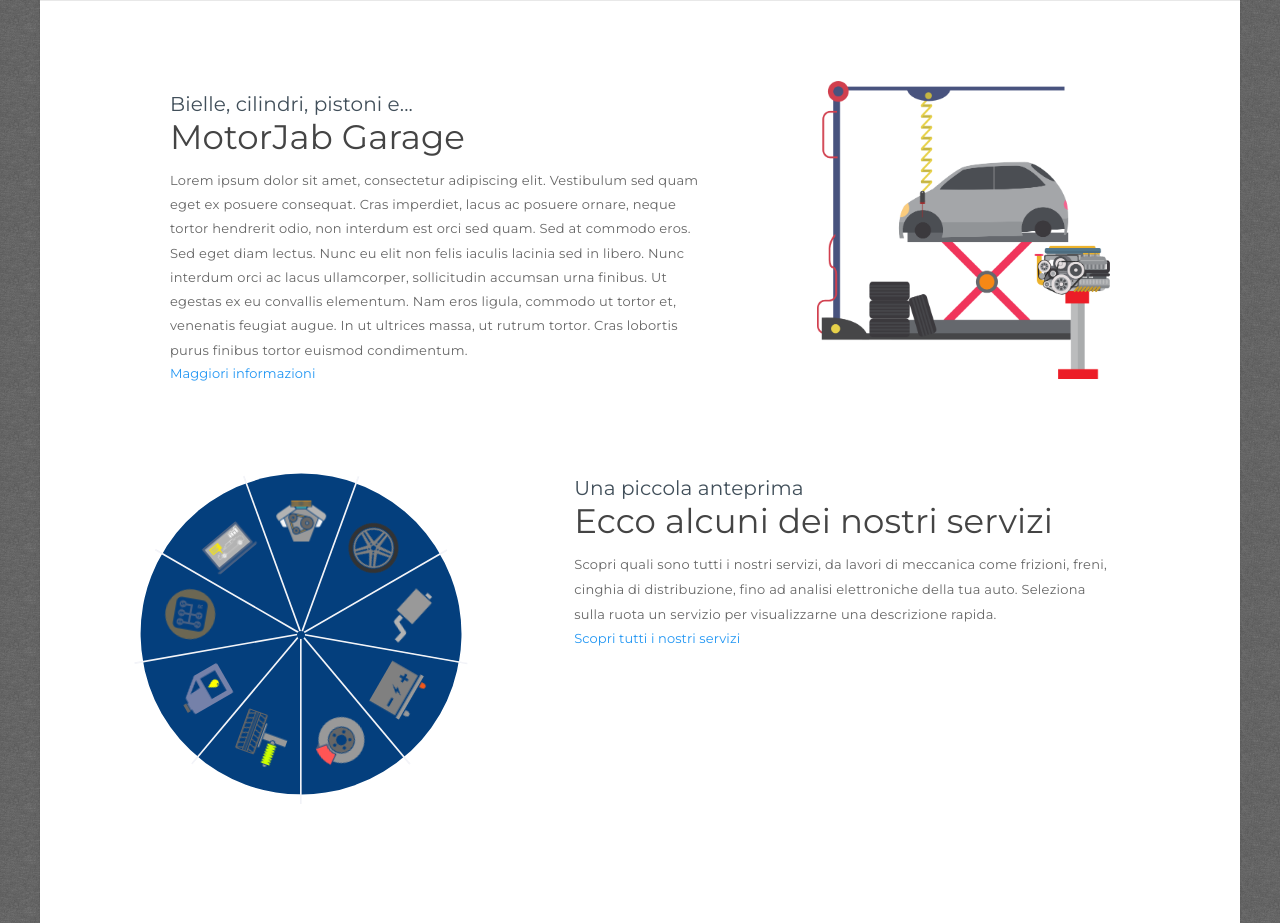
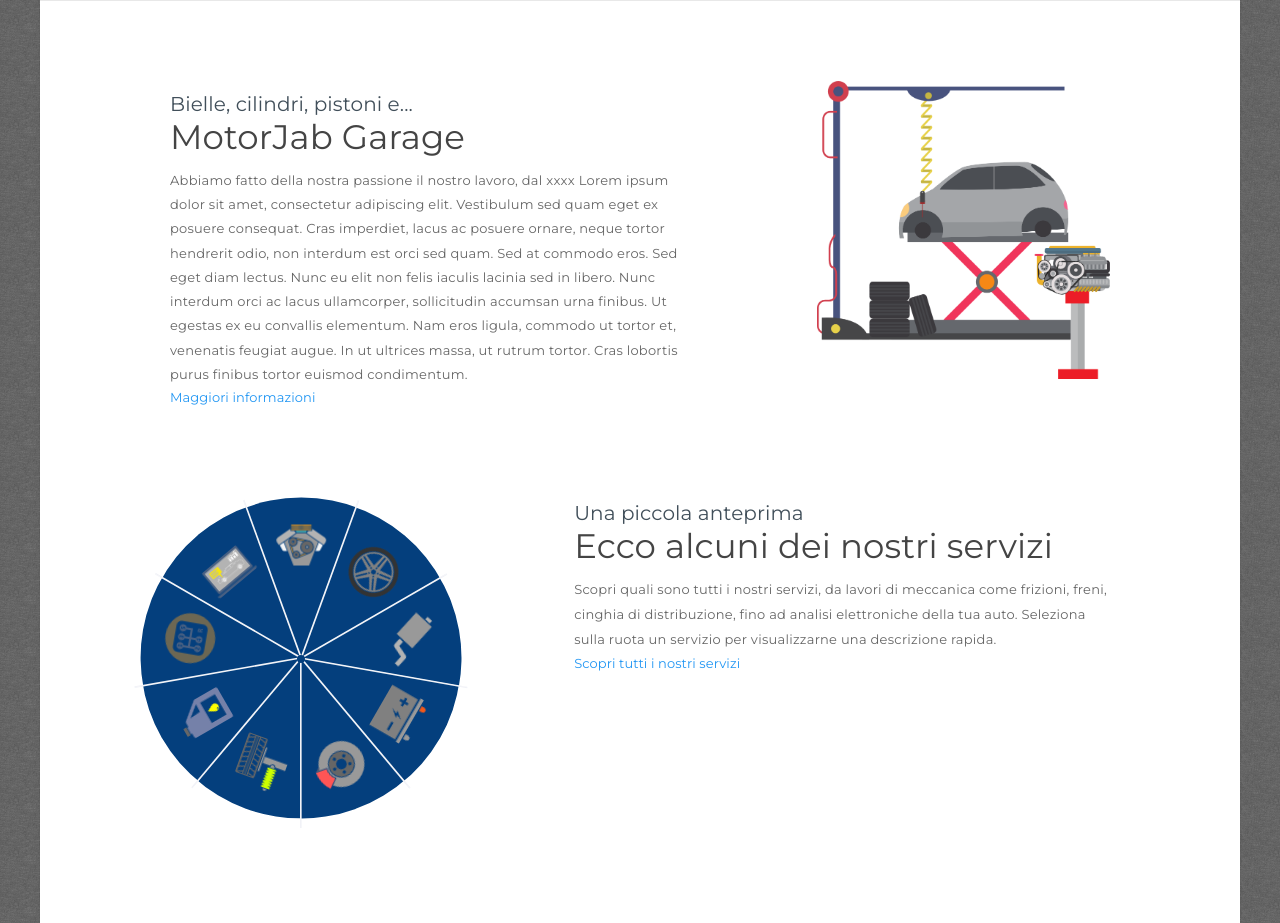
Before and after one commit to entpy/mjg, a Django app: page / in a window 1280 px wide. Shown: the part 928-1851 px from the top of the page. Run offline with Django 3.2, Linux system fonts and the light colour scheme; parts of the project's set-up code (start-up, migrations or seed data) failed here and were passed over; some libraries are stand-ins or nearby versions.

Commit message:
working on frontend

```diff
--- a/mjg_site/website/templates/website/www/www_index.html
+++ b/mjg_site/website/templates/website/www/www_index.html
@@ -39,11 +39,8 @@
 							<!-- Content -->
 							<div class="" data-animation="fadeInRight">
 								<div class="carousel-description col-sm-6 col-sm-offset-5">
-									<h3 class="heavy text-white"><span>Top Fasion Shop</span></h3>
-									<p class="mt20">Maecenas est ex, placerat at tortor nec,
-										facilisis semper ex. Sed vulputate sollicitudin elementum. Cum sociis
-										natoque penatibus et <strong>magnis dis</strong> parturient montes, nascetur ridiculus mus.
-									</p>
+									<h3 class="heavy text-white"><span>MotorJab è...<br />passione ed esperienza</span></h3>
+									<p class="mt20">Passione ed esperienza si fondono per offrirti un servizio di qualità superiore, curiamo ogni aspetto della tua auto: meccanica, elettronica, impianto refrigerante, pneumatici e <a href="/servizi/">tanto altro</a>.</p>
 								</div>
 							</div>
 						</div>
@@ -58,18 +55,15 @@
 			<!-- Begin Item 2 -->
 			<div class="item">
 				<!-- Item BG -->
-				<div style='background-image: url("{% static "website/img/slide1.jpg" %}"); background-position: center center; background-size: cover;' data-0="background-position:0px 0px;" data-500="background-position:0px -250px;" class="skrollable skrollable-between">
+				<div style='background-image: url("https://picsum.photos/1700/850"); background-position: center center; background-size: cover;' data-0="background-position:0px 0px;" data-500="background-position:0px -250px;" class="skrollable skrollable-between">
 					<div class="container">
 						<div class="row carousel-content center-vertically-right">
 							<div class="" data-animation="fadeInUpBig">
 								<div class="carousel-description col-sm-8 col-sm-offset-2 text-center">
 									<!-- Content -->
 									<span class="fa fa-anchor fa-4x text-white mb20"></span>
-									<h2 class="heavy text-white"><span>Bracelet &amp; Necklace</span></h2>
-									Lorem ipsum dolor sit amet, consectetur adipiscing elit.
-									Donec hendrerit facilisis augue, ac bibendum sem vulputate quis. Nam in
-									ultricies quam, sed tempor velit. Phasellus ac ullamcorper augue. Cras
-									eu sem ut elit pharetra tempor in et velit. <br>
+									<h2 class="heavy text-white"><span>MotorJab è...<br />cura nei dettagli</span></h2>
+									Dedichiamo alla tua auto l'attenzione che merita: siamo meticolosi e precisi nell'eseguire qualsiasi tipo di intervento tecnico sulla tua auto.
 								</div>
 							</div>
 						</div>
@@ -84,18 +78,14 @@
 			<!-- Begin Item 3 -->
 			<div class="item">
 				<!-- Item BG -->
-				<div style='background-image: url("https://picsum.photos/1600/850"); background-position: 0px 0px;' data-0="background-position:0px 0px;" data-500="background-position:0px -250px;" class="skrollable skrollable-between">
+				<div style='background-image: url("https://picsum.photos/1800/850"); background-position: 0px 0px;' data-0="background-position:0px 0px;" data-500="background-position:0px -250px;" class="skrollable skrollable-between">
 					<div class="container">
 						<div class="row carousel-content center-vertically-left">
 							<!-- Content -->
 							<div class="">
 								<div class="carousel-description mt10 col-md-8 col-md-offset-2">
-									<h3 class="heavy text-white" data-animation="fadeInRight"><span>Sales Month</span></h3>
-									<p class="mt20" data-animation="fadeInLeft">Maecenas est ex, placerat at tortor nec,
-										facilisis semper ex. Sed vulputate sollicitudin elementum. Cum sociis
-										natoque penatibus et magnis dis parturient montes, nascetur ridiculus
-										mus. Maecenas est ex, placerat at tortor nec.
-									</p>
+									<h3 class="heavy text-white" data-animation="fadeInRight"><span>MotorJab è...<br />avanguardia e tecnica</span></h3>
+									<p class="mt20" data-animation="fadeInLeft">Ci aggiorniamo costantemente, dalla metodologia di lavoro fino all'attrezzatura, da MotorJab a Torino troverai la soluzione perfetta per ogni problema della tua auto.</p>
 								</div>
 							</div>
 						</div>
@@ -156,7 +146,7 @@
 					<h3>MotorJab Garage</h3>
 				</div>
 				<div class="col-lg-12 no_gutter readable_text1">
-					Lorem ipsum dolor sit amet, consectetur adipiscing elit. Vestibulum sed quam eget ex posuere consequat. Cras imperdiet, lacus ac posuere ornare, neque tortor hendrerit odio, non interdum est orci sed quam. Sed at commodo eros. Sed eget diam lectus. Nunc eu elit non felis iaculis lacinia sed in libero. Nunc interdum orci ac lacus ullamcorper, sollicitudin accumsan urna finibus. Ut egestas ex eu convallis elementum. Nam eros ligula, commodo ut tortor et, venenatis feugiat augue. In ut ultrices massa, ut rutrum tortor. Cras lobortis purus finibus tortor euismod condimentum.
+					Abbiamo fatto della nostra passione il nostro lavoro, dal xxxx Lorem ipsum dolor sit amet, consectetur adipiscing elit. Vestibulum sed quam eget ex posuere consequat. Cras imperdiet, lacus ac posuere ornare, neque tortor hendrerit odio, non interdum est orci sed quam. Sed at commodo eros. Sed eget diam lectus. Nunc eu elit non felis iaculis lacinia sed in libero. Nunc interdum orci ac lacus ullamcorper, sollicitudin accumsan urna finibus. Ut egestas ex eu convallis elementum. Nam eros ligula, commodo ut tortor et, venenatis feugiat augue. In ut ultrices massa, ut rutrum tortor. Cras lobortis purus finibus tortor euismod condimentum.
 				</div>
 				<div class="col-lg-12 no_gutter"><a href="/servizi">Maggiori informazioni</a></div>
 			</div>
```
Also changed, not shown: mjg_site/website/templates/website/www/www_services.html (+9 -6 lines).
